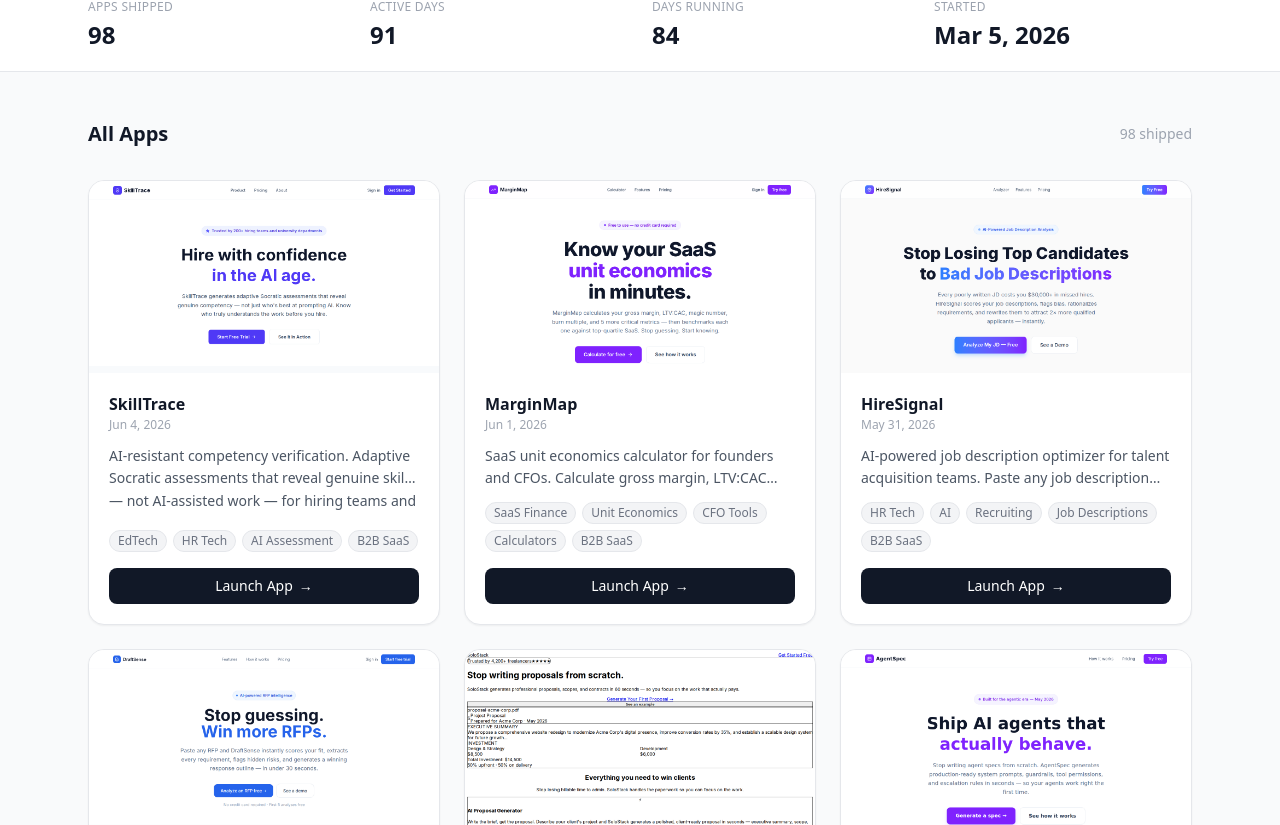
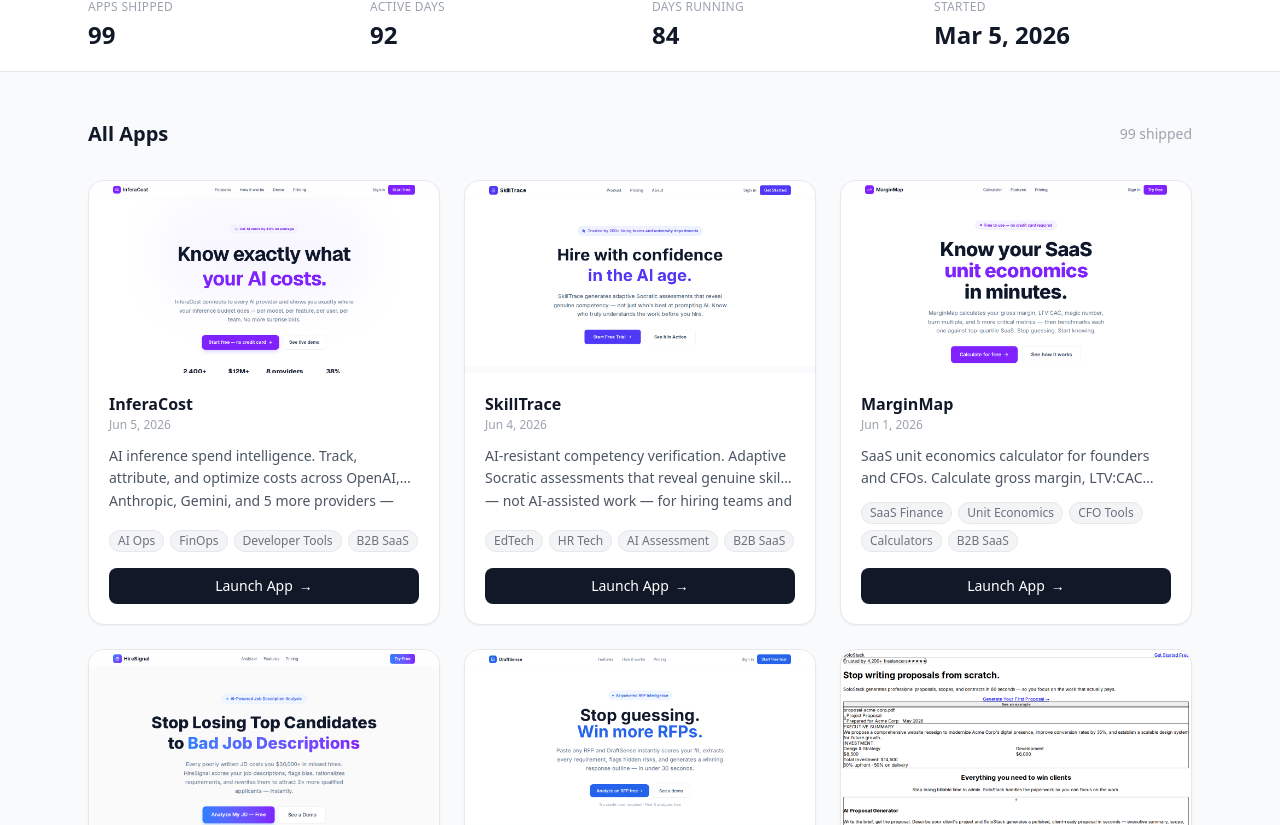
Before and after one commit to OCBuilder6/richf-labs-showcase, a Next.js app: page / in a window 1280 px wide. Shown: the part 478-1303 px from the top of the page. Built offline with nearby package versions, Linux system fonts and the light colour scheme.

Commit message:
feat: add InferaCost (2026-06-05) — AI inference spend intelligence

```diff
--- a/src/data/apps.ts
+++ b/src/data/apps.ts
@@ -11,6 +11,17 @@
 }
 
 export const apps: App[] = [
+  {
+    id: "2026-06-05-inferacost",
+    name: "InferaCost",
+    date: "2026-06-05",
+    description: "AI inference spend intelligence. Track, attribute, and optimize costs across OpenAI, Anthropic, Gemini, and 5 more providers — per model, per feature, per user. Includes live dashboard and cost calculator.",
+    url: "https://2026-06-05-inferacost.vercel.app",
+    repoUrl: "https://github.com/OCBuilder6/2026-06-05-inferacost",
+    tags: ["AI Ops", "FinOps", "Developer Tools", "B2B SaaS"],
+    gradient: "from-violet-500 to-purple-700",
+    screenshot: "/screenshots/2026-06-05-inferacost.png",
+  },
   {
     id: "2026-06-04-skilltrace",
     name: "SkillTrace",
```
Also changed, not shown: public/screenshots/2026-06-05-inferacost.png (added).
